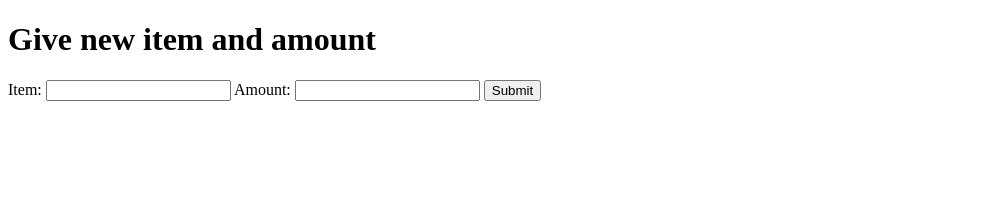
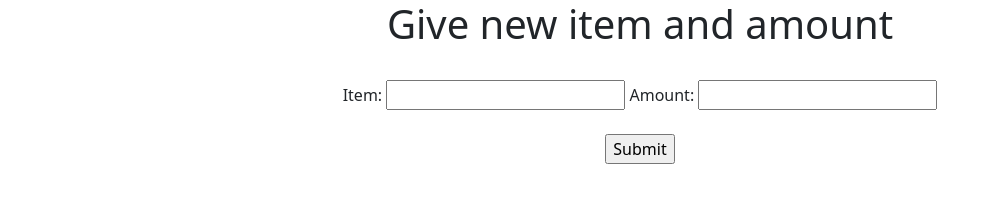
Before and after one commit to oyvindhaugen/db-cli, a plain HTML site: page static/insert.html in a window 1280 px wide. Shown: the whole page, without its empty margins (0-992 px from the left). Drawn offline with nearby package versions, Linux system fonts and the light colour scheme.

Commit message:
added more bootstrap

```diff
--- a/static/insert.html
+++ b/static/insert.html
@@ -7,14 +7,23 @@
   <meta http-equiv="X-UA-Compatible" content="ie=edge">
   <title>Insert | Shopping List</title>
   <link rel="stylesheet" href="./style.css">
+  <link href="https://cdn.jsdelivr.net/npm/bootstrap@5.2.1/dist/css/bootstrap.min.css" rel="stylesheet"
+    integrity="sha384-iYQeCzEYFbKjA/T2uDLTpkwGzCiq6soy8tYaI1GyVh/UjpbCx/TYkiZhlZB6+fzT" crossorigin="anonymous">
 </head>
 
 <body>
   <main>
-    <h1>Give new item and amount</h1>
-    <label>Item: <input type="text" id="item"></label>
-    <label>Amount: <input type="number" id="amount"></label>
-    <input type="button" value="Submit" onclick="insertRow()">
+    <div class="jc-center flex-parent">
+      <h1>Give new item and amount</h1>
+    </div>
+    <br>
+    <div class="values">
+    <label class="itemVal">Item: <input type="text" id="item"></label>
+    <label class="amountVal">Amount: <input type="number" id="amount"></label>
+    <br>
+    <br>
+    <input class="submitIns" type="button" value="Submit" onclick="insertRow()">
+  </div>
   </main>
   <script src="./scripts/insert.js"></script>
 </body>
--- a/static/scripts/index.js
+++ b/static/scripts/index.js
@@ -40,6 +40,7 @@ function createTableFromJSON(jsonData) {
         if (i === 1) {
             th.classList.add("centerAmount")
             th.classList.add("itemHead")
+
         }
         if (i === 3) {
             th.innerHTML = 'delBtn'
--- a/static/scripts/insert.js
+++ b/static/scripts/insert.js
@@ -20,5 +20,5 @@ function insertRow() {
     }).catch((error) => {
         console.log(error)
     })
-    window.location.href="/"
+    setTimeout(() => {document.location.href="/"}, 350)
 }
--- a/static/style.css
+++ b/static/style.css
@@ -11,6 +11,7 @@
     border-top: 1px;
     border-right: 1px;
     border-style: solid;
+    width: 6rem;
 }
 .amountRow {
     border-right: 1px;
@@ -50,3 +51,7 @@ th:nth-child(even) {
 .centerAmount {
     text-align: center;
 }
+.values {
+    display: block;
+    text-align: center;
+}
```
Also changed, not shown: static/update.html (+13 -4 lines).
